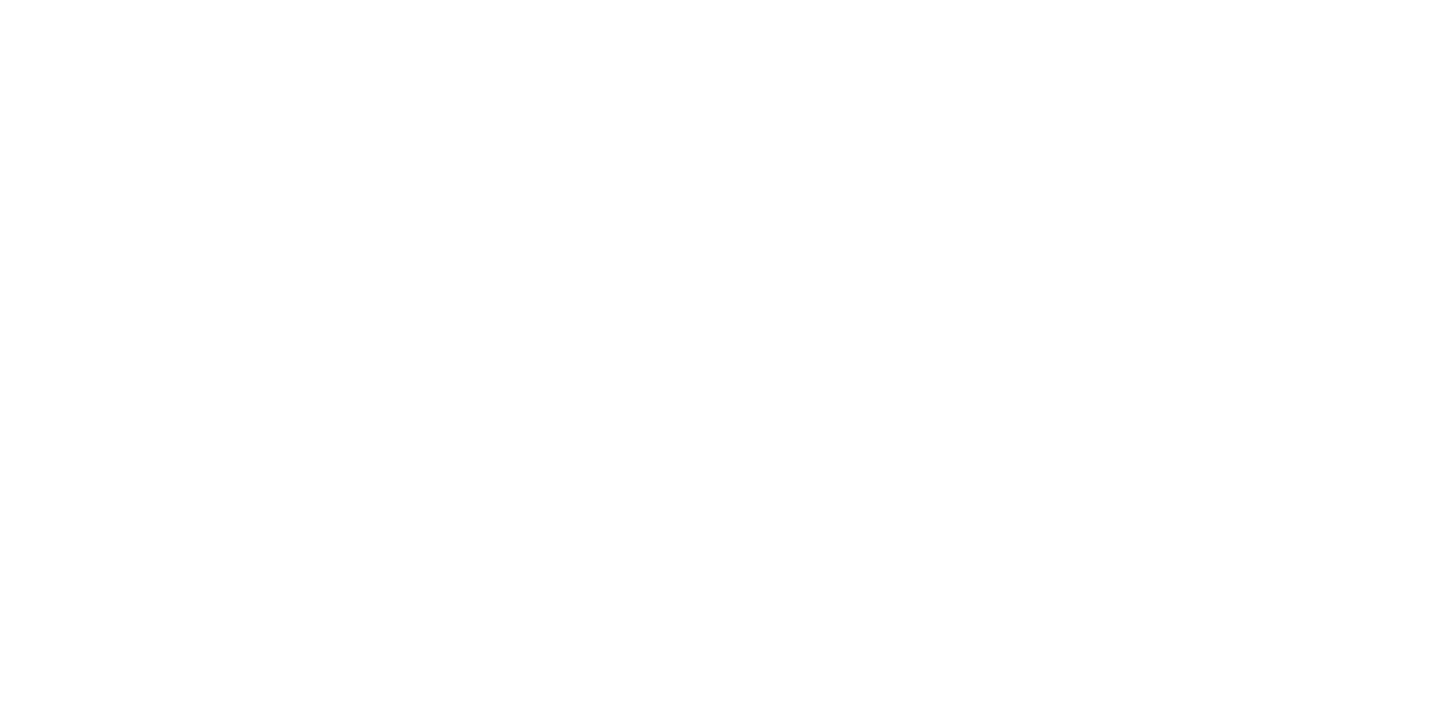
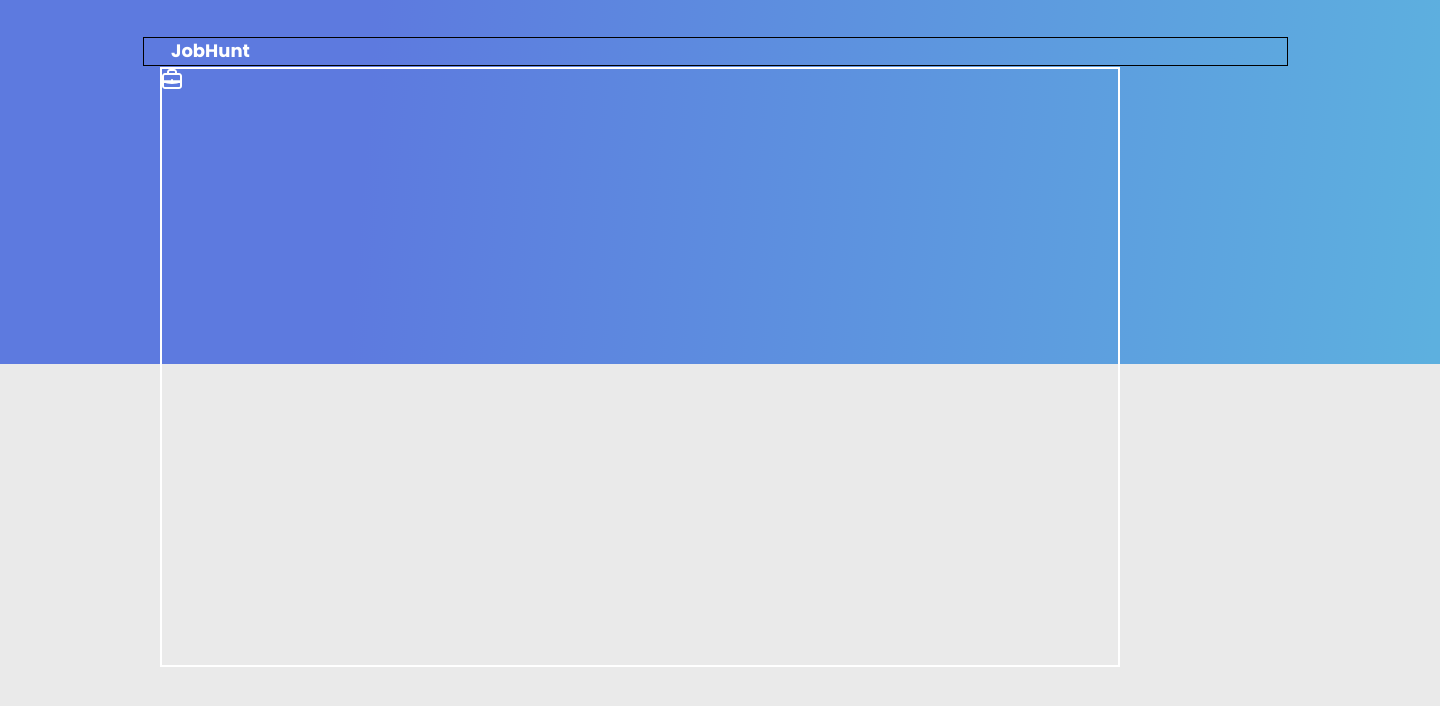
Before and after one commit to info-vivekranjan/Goodera-Ui-Task, a plain HTML site: page GooderaUiTask/index.html in a window 1280 px wide. Shown: the whole page, 1440 px wide, since content can reach past the window. Drawn offline with Linux system fonts and the light colour scheme.

Commit message:
Working on hero and nav part

```diff
--- a/GooderaUiTask/index.html
+++ b/GooderaUiTask/index.html
@@ -7,15 +7,32 @@
     <meta name="viewport" content="width=device-width, initial-scale=1.0">
     <title>Goodera Ui Task</title>
     <link rel="stylesheet" href="index.module.css">
+
+    <link rel="preconnect" href="https://fonts.googleapis.com">
+    <link rel="preconnect" href="https://fonts.gstatic.com" crossorigin>
+    <link
+        href="https://fonts.googleapis.com/css2?family=Poppins:ital,wght@0,100;0,200;0,300;0,400;0,500;0,600;0,700;0,800;0,900;1,100;1,200;1,300;1,400;1,500;1,600;1,700;1,800;1,900&display=swap"
+        rel="stylesheet">
+
 </head>
 
 <body>
 
-    <div id="desktop-1">
+    <div id="desktop-1"></div>
+    <div id="hero"></div>
+    <div id="navbar"></div>
+    <div class="logo"></div>
+    <div class="frame"></div>
+    <div class="vector">
+        <svg width="20" height="20" viewBox="0 0 20 20" fill="none" xmlns="http://www.w3.org/2000/svg">
+            <path
+                d="M19 12.255C16.1405 13.4112 13.0844 14.0038 10 14C6.817 14 3.78 13.38 1 12.255H19ZM14 5V3C14 2.46957 13.7893 1.96086 13.4142 1.58579C13.0391 1.21071 12.5304 1 12 1H8C7.46957 1 6.96086 1.21071 6.58579 1.58579C6.21071 1.96086 6 2.46957 6 3V5H14ZM10 11H10.01H10ZM3 19H17C17.5304 19 18.0391 18.7893 18.4142 18.4142C18.7893 18.0391 19 17.5304 19 17V7C19 6.46957 18.7893 5.96086 18.4142 5.58579C18.0391 5.21071 17.5304 5 17 5H3C2.46957 5 1.96086 5.21071 1.58579 5.58579C1.21071 5.96086 1 6.46957 1 7V17C1 17.5304 1.21071 18.0391 1.58579 18.4142C1.96086 18.7893 2.46957 19 3 19Z"
+                stroke="white" stroke-width="2" stroke-linecap="round" stroke-linejoin="round" />
+        </svg>
+    </div>
+    <div class="jobHunt">JobHunt</div>
 
 
-
-    </div>
 
 </body>
 
--- a/GooderaUiTask/index.module.css
+++ b/GooderaUiTask/index.module.css
@@ -6,4 +6,89 @@
 
 #desktop-1{
 
+    position: relative;
+    width: 1440px;
+    height: 1024px;
+
+    background: #EAEAEA;
+
 }
+#hero{
+    position: absolute;
+    width: 1440px;
+    height: 364px;
+    left: 0px;
+    top: 0px;
+
+    background: linear-gradient(274.83deg, #5DB0DF 0.58%, #5D7ADF 74.3%);
+}
+
+    /* Nav */
+
+#navbar{
+
+    position: absolute;
+    width: 1143px;
+    height: 27px;
+    left: 143px;
+    top: 37px;
+    border: 1px solid black;
+
+}
+
+.logo{
+    /* Logo */
+
+
+position: absolute;
+width: 107px;
+height: 27px;
+left: 143px;
+top: 37px;
+}
+
+.frame{
+    /* Frame */
+
+
+position: absolute;
+width: 24px;
+height: 24px;
+left: 143px;
+top: 38px;
+
+}
+
+.vector{
+    /* Vector */
+
+
+position: absolute;
+left: 12.5%;
+right: 12.5%;
+top: 8.33%;
+bottom: 16.67%;
+
+border: 2px solid #FFFFFF;
+}
+
+.jobHunt{
+    /* JobHunt */
+
+
+position: absolute;
+width: 79px;
+height: 27px;
+left: 171px;
+top: 37px;
+
+font-family: Poppins;
+font-style: normal;
+font-weight: bold;
+font-size: 18px;
+line-height: 27px;
+/* identical to box height */
+
+
+color: #FFFFFF;
+}
```
